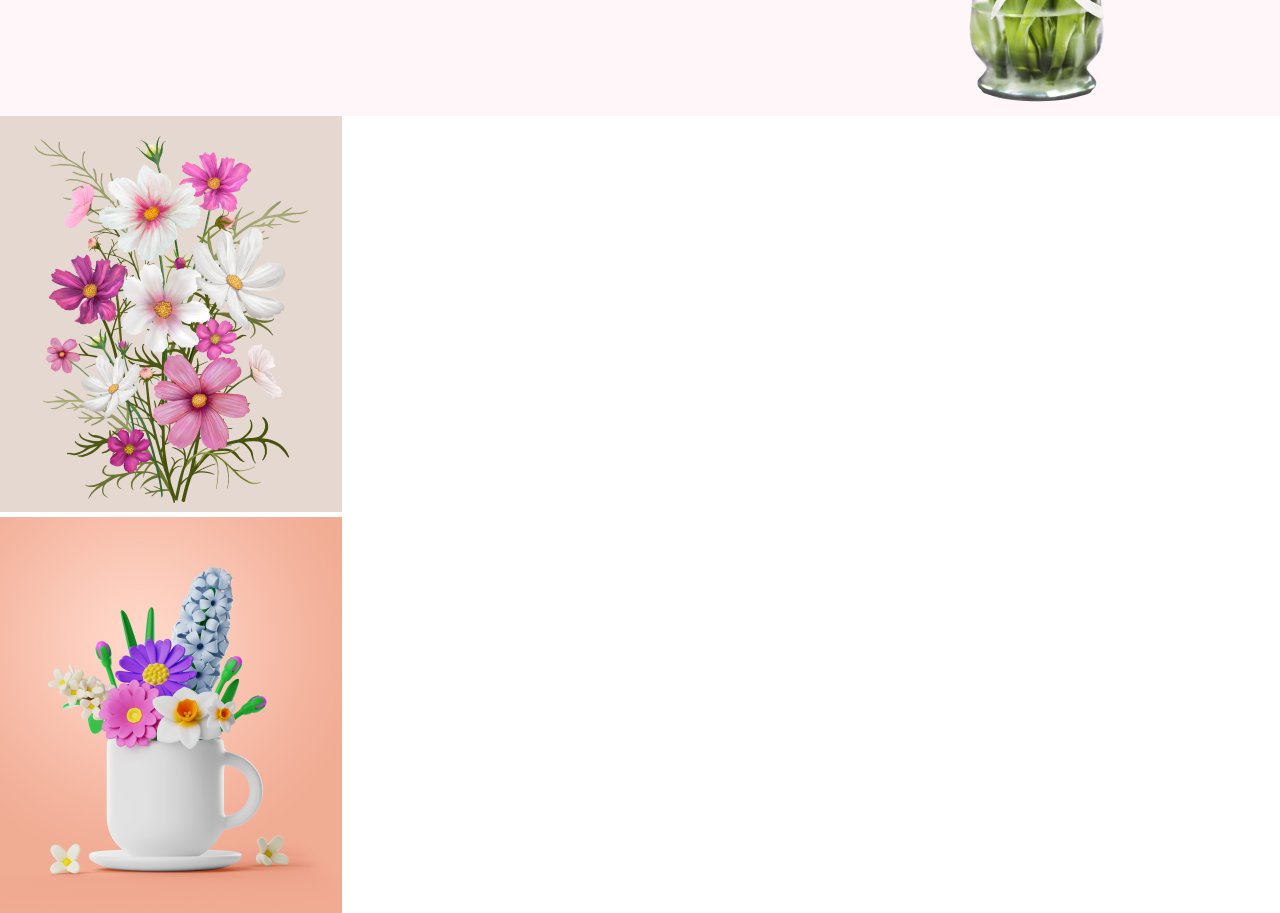
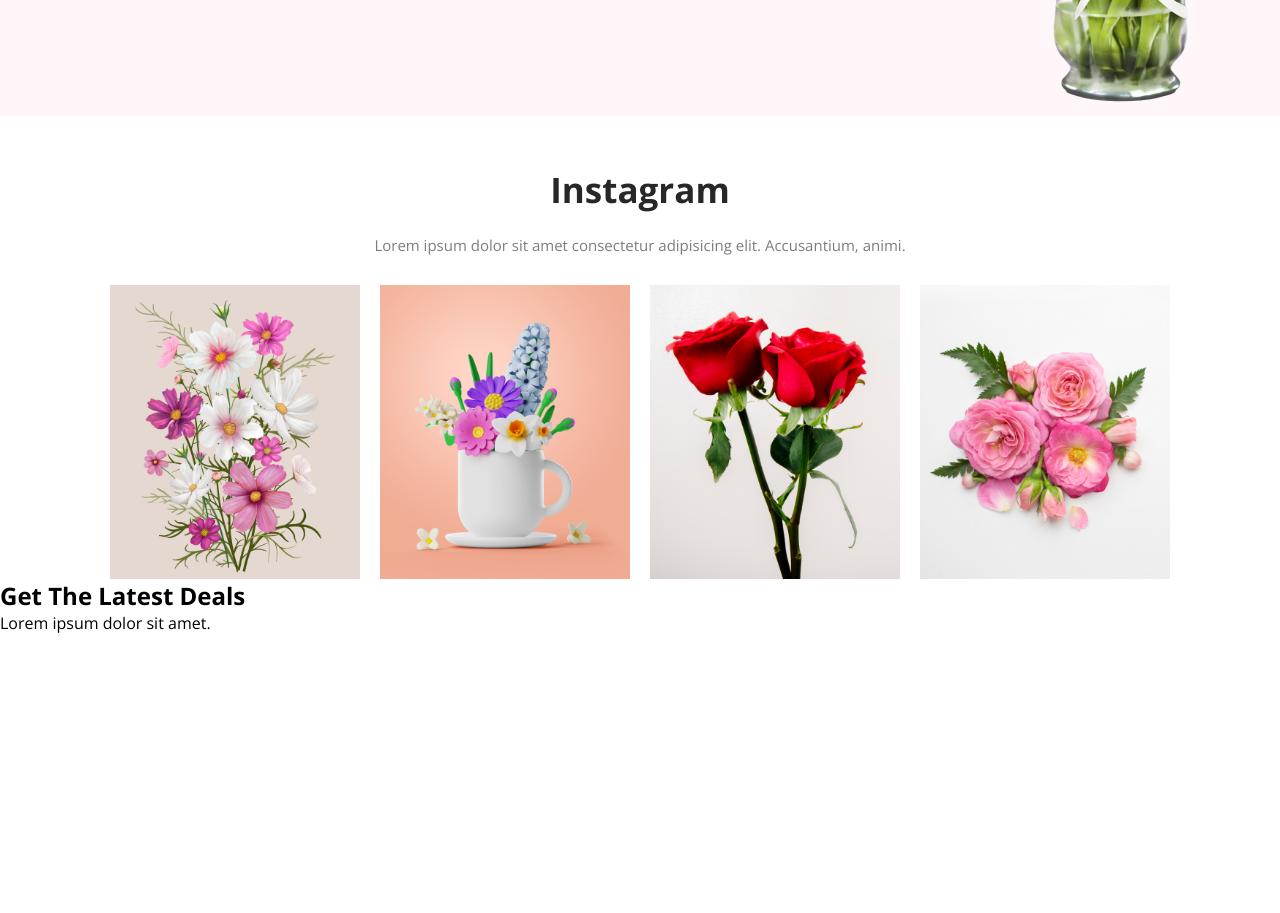
Before and after one commit to mihad-khadem/assaignment-1-flower-shop, a plain HTML site: page index.html in a window 1280 px wide. Shown: the part 2042-2955 px from the top of the page. After the commit the page ends 2676 px from the top, so only its background shows below. Drawn offline with nearby package versions, Linux system fonts and the light colour scheme.

Commit message:
Instagram Section ended, Subscribe Section Started

```diff
--- a/index.html
+++ b/index.html
@@ -77,20 +77,30 @@
                 </div>
             </div>
         </section>
+        <section >
+            <h2 class="instagram-title">Instagram</h2><br>
+            <p class="instagram-des">Lorem ipsum dolor sit amet consectetur adipisicing elit. Accusantium, animi.</p>
+            <div class="instagram-section">
+                <div class="instagram-img-containers">
+                    <img class="insta-img" src="assets/Rectangle 4.png" alt="">
+                </div>
+                <div class="instagram-img-containers">
+                    <img class="insta-img" src="assets/Rectangle 5.png" alt="">
+                </div>
+                <div class="instagram-img-containers">
+                    <img class="insta-img" src="assets/Rectangle 6.png" alt="">
+                </div>
+                <div class="instagram-img-containers">
+                    <img class="insta-img" src="assets/Flower 01.png" alt="">
+                </div>
+            </div>
+        </section>
         <section>
-            <div class="instagram-section">
-                <div class="instagram-img">
-                    <img src="assets/Rectangle 4.png" alt="">
-                </div>
-                <div class="instagram-img">
-                    <img src="assets/Rectangle 5.png" alt="">
-                </div>
-                <div class="instagram-img">
-                    <img src="assets/Rectangle 6.png" alt="">
-                </div>
-                <div class="instagram-img">
-                    <img src="assets/Flower 01.png" alt="">
-                </div>
+            <h2 class="subscribe-text">Get The Latest Deals</h2>
+            <p class="subscribe-des">Lorem ipsum dolor sit amet.</p>
+
+            <div class="subscribe-container">
+
             </div>
         </section>
     </main>
--- a/style.css
+++ b/style.css
@@ -122,13 +122,35 @@ span{
     line-height: 30px;
 }
 .hot-deal-img{
-    width: px;
+    width: 150px;
 }
 
 /* Instagram Section  */
 .instagram-section{
+    display: flex;
+    justify-content: center;
+    gap: 20px;
+
 
 }
-.instagram-img{
-width: ;
+.instagram-title{
+    text-align: center;
+    padding-top: 50px;
+    color: #272727;
+    font-size: 35px;
+    font-weight: 700;
 }
+.instagram-des{
+    text-align: center;
+    font-size: 15px;
+    font-weight: 400;
+    color: rgba(39, 39, 39, 0.60);
+}
+.instagram-img-containers{
+    padding-top: 30px;
+    width: 250px;
+}
+.insta-img{
+    width: 100%;
+    height: 100%;
+}
```
